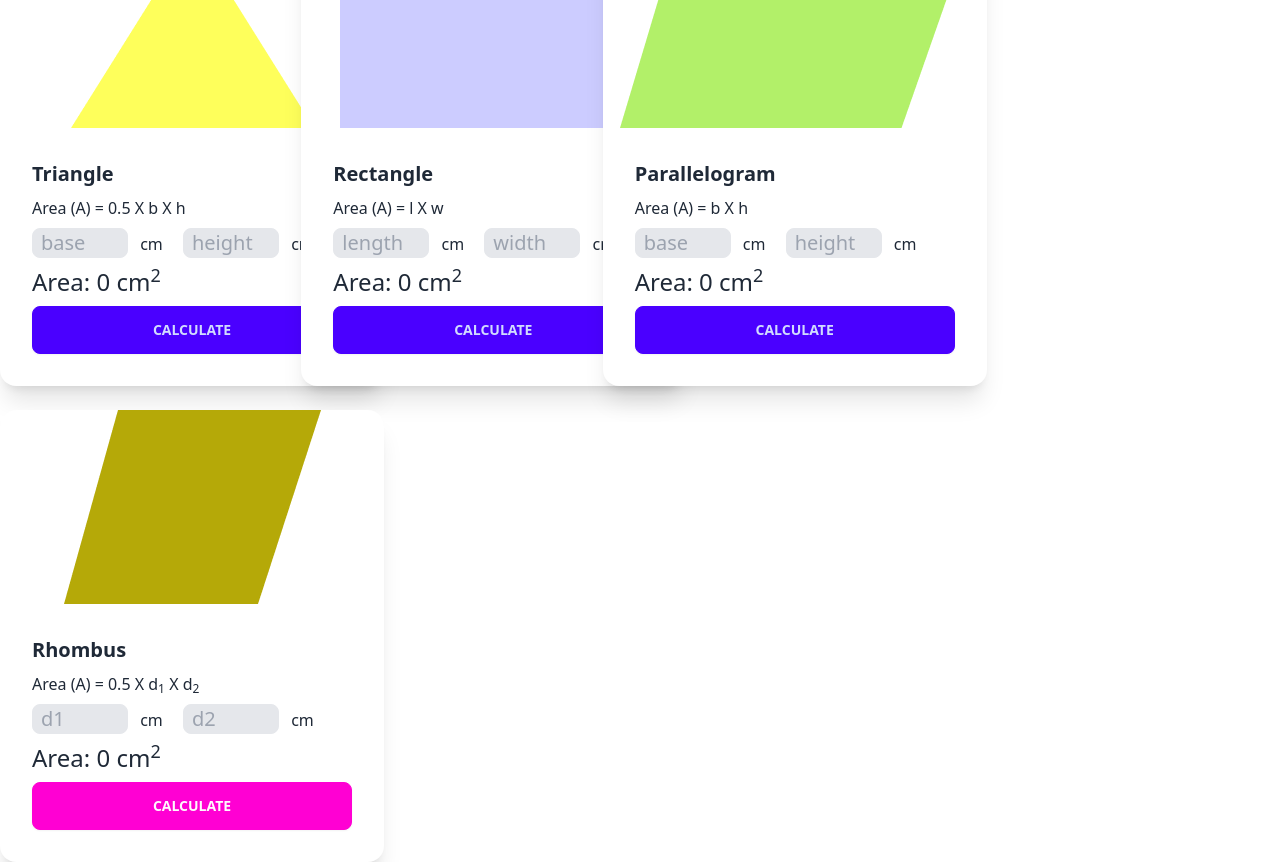
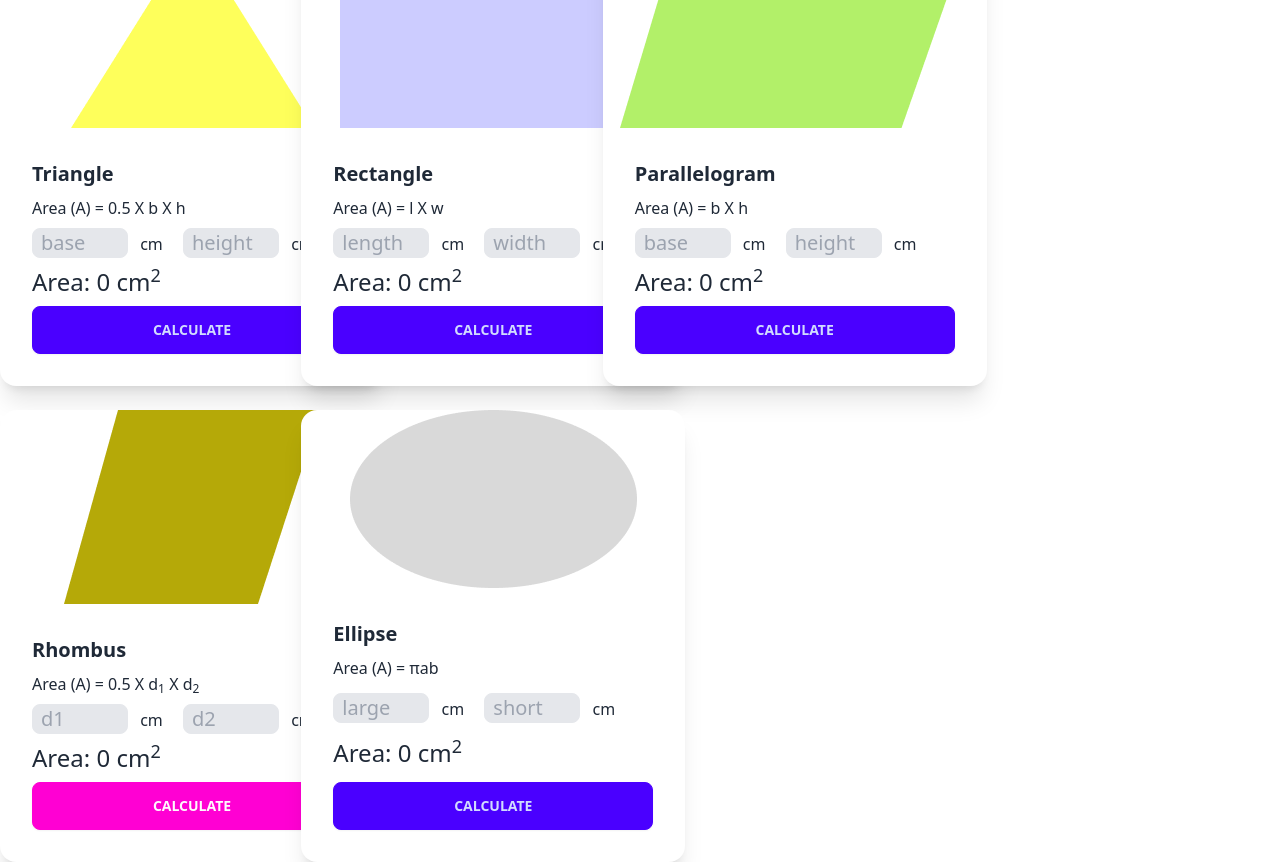
Before and after one commit to Solaimanislam/geometry-genius, a plain HTML site: page index.html in a window 1280 px wide. Shown: the part 114-976 px from the top of the page. Drawn offline with nearby package versions, Linux system fonts and the light colour scheme.

Commit message:
added ellipse file

```diff
--- a/index.html
+++ b/index.html
@@ -92,6 +92,25 @@
                   </div>
                 </div>
 
+                <!-- ellipse card -->
+                <div class="card w-96 bg-base-100 shadow-xl">
+                  <figure><img src="/images/ellipse.png" alt="iCon" /></figure>
+                  <div class="card-body">
+                    <h2 class="card-title">Ellipse</h2>
+                    <p>Area (A) = πab</p>
+                    <p>
+                      <input id="ellipse-first-radius" class="border rounded-lg bg-gray-200 text-xl w-24 px-2" type="text" placeholder="large">
+                      <span class="ml-2">cm</span>
+                      <input id="ellipse-second-radius" class="ml-4 border rounded-lg bg-gray-200 text-xl w-24 px-2" type="text" placeholder="short">
+                      <span class="ml-2">cm</span>
+                    </p>
+                    <p class="text-2xl">Area: <span id="ellipse-area">0</span> cm<sup>2</sup></p>
+                    <div class="card-actions">
+                      <button onclick="calculateEllipseArea()" class="btn btn-primary w-full">CALCULATE</button>
+                    </div>
+                  </div>
+                </div>
+
 
 
             </div>
--- a/scripts/practice-area-calculator.js
+++ b/scripts/practice-area-calculator.js
@@ -28,6 +28,14 @@ function calculateRhombusArea(){
     const area = .5 * d1 * d2;
     setElementInnerText('rhombus-area', area);
 }
+// reusable function for Ellipse............
+function calculateEllipseArea(){
+    const firstRadius = getInputValueById('ellipse-first-radius');
+    const secondRadius = getInputValueById('ellipse-second-radius');
+    const area = 3.14 * firstRadius * secondRadius;
+    const areaTwoDecimal = area.toFixed(2);
+    setElementInnerText('ellipse-area',areaTwoDecimal);
+}
 
 function getInputValueById(inputId){
     const elementField = document.getElementById(inputId);
```
